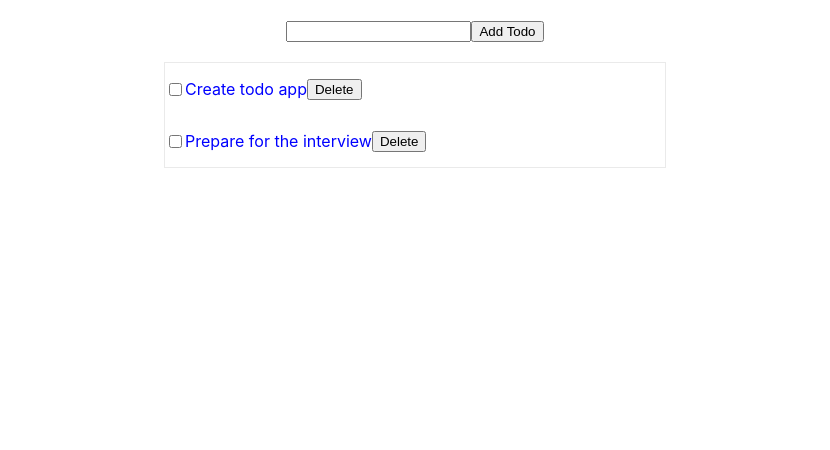
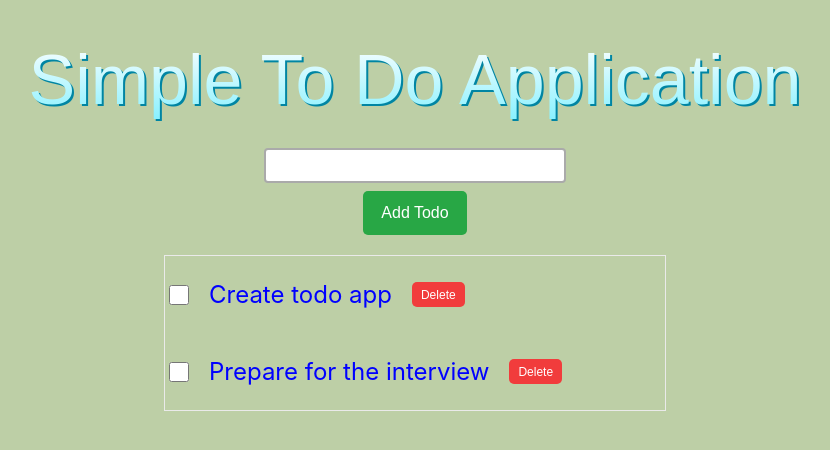
Before and after one commit to Riyad0821/simple-to-do-app, a React (Create React App) app: page / in a window 1280 px wide. Shown: the top 450 px of the page, without its empty margins (225-1055 px from the left). Built offline with nearby package versions, Linux system fonts and the light colour scheme.

Commit message:
Add styles

```diff
--- a/src/App.css
+++ b/src/App.css
@@ -1,7 +1,39 @@
+html {
+  height: 100%;
+}
+
+body {
+  background-size: cover;
+  margin: 0;
+  padding: 0 20px;
+  display: flex;
+  justify-content: center;
+}
+
 .todo-app {
   align-items: center;
   text-align: center;
-  margin-top: 20px;
+  padding-top: 20px;
+  background-color: rgb(189, 207, 166);
+  height: 100vh;
+  width: 100vw;
+}
+
+.todo-app__title {
+  font-family: Fasinate Inline, Haettenschweiler, "Arial Narrow Bold",
+    sans-serif;
+  background-image: linear-gradient(180deg, #fff, #87f1ff);
+  background-size: 100%;
+  background-clip: text;
+  -webkit-background-clip: text;
+  -webkit-text-fill-color: transparent;
+  -moz-background-clip: text;
+  -moz-background-clip: transparent;
+  filter: drop-shadow(2px 2px #0085a3);
+  font-size: 70px;
+  font-weight: 400;
+  text-align: center;
+  margin: 20px;
 }
 
 .todo-app__list {
@@ -18,3 +50,73 @@
   flex-direction: row;
   align-items: center;
 }
+
+.todo-list__checkbox {
+  margin-right: 20px;
+  height: 20px;
+  width: 20px;
+}
+
+.todo-list__item {
+  font-size: 1.5em;
+}
+
+.todo-list__deleteBtn {
+  color: rgba(255, 255, 255, 1);
+  font-size: 0.75rem;
+  padding: 0.3rem 0.5rem;
+  margin-bottom: 0;
+  display: inline-block;
+  text-decoration: none;
+  text-align: center;
+  white-space: nowrap;
+  vertical-align: middle;
+  touch-action: manipulation;
+  cursor: pointer;
+  user-select: none;
+  background-color: rgb(241, 60, 60);
+  border: 1px solid transparent;
+  border-radius: 5px;
+  margin-left: 20px;
+}
+
+.todo-form {
+  display: flex;
+  flex-direction: column;
+  align-items: center;
+  margin-top: 20px;
+}
+
+.todo-form__input {
+  width: 100%;
+  border: 2px solid #aaa;
+  border-radius: 4px;
+  margin: 8px 0;
+  outline: none;
+  padding: 8px;
+  box-sizing: border-box;
+  transition: 0.3s;
+}
+
+.todo-form__input:focus {
+  border-color: dodgerBlue;
+  box-shadow: 0 0 8px 0 dodgerBlue;
+}
+
+.todo-form__submit {
+  color: rgba(255, 255, 255, 1);
+  font-size: 1rem;
+  padding: 0.75rem 1.1rem;
+  margin-bottom: 0;
+  display: inline-block;
+  text-decoration: none;
+  text-align: center;
+  white-space: nowrap;
+  vertical-align: middle;
+  touch-action: manipulation;
+  cursor: pointer;
+  user-select: none;
+  background-color: rgb(40, 167, 69);
+  border: 1px solid transparent;
+  border-radius: 5px;
+}
--- a/src/App.js
+++ b/src/App.js
@@ -4,10 +4,10 @@ import './App.css';
 //To Do list component
 function Todo({ todo, index, completeTodo, deleteTodo }) {
   return (
-    <div className="todo-list">
+    <div className="todo-list" key={index}>
       <input type="checkbox" onChange={() => completeTodo(index)} className="todo-list__checkbox" />
-      <p style={{ color: todo.isCompleted ? "green" : "blue" }}>{todo.task}</p>
-      <button onClick={() => deleteTodo(index)}>Delete</button>
+      <p className="todo-list__item" style={{ color: todo.isCompleted ? "green" : "blue" }}>{todo.task}</p>
+      <button className="todo-list__deleteBtn" onClick={() => deleteTodo(index)}>Delete</button>
     </div>
   );
 }
@@ -60,6 +60,7 @@ function App() {
 
   return (
     <div className="todo-app">
+      <h1 className="todo-app__title">Simple To Do Application</h1>
       <TodoForm addTodo={addTodo} />
       <div className="todo-app__list">
         {todos.map((todo, index) => (<Todo key={index} index={index} todo={todo} completeTodo={completeTodo} deleteTodo={deleteTodo}
```
